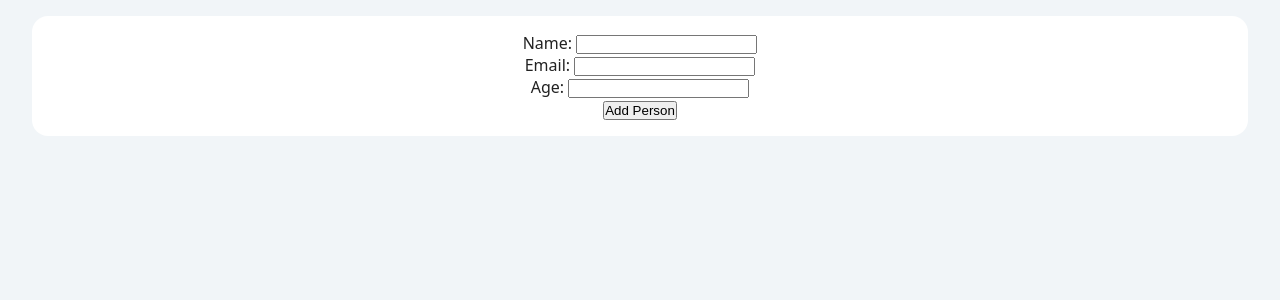
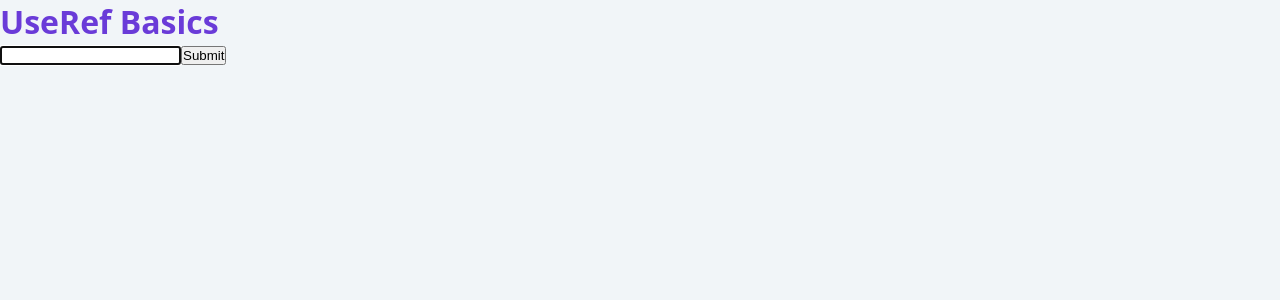
Before and after one commit to Suredun254/tutorial, a React (Create React App) app: page / in a window 1280 px wide. Shown: the top 300 px of the page. Built offline with nearby package versions, Linux system fonts and the light colour scheme.

Commit message:
UseRef basics

```diff
--- a/src/App.js
+++ b/src/App.js
@@ -11,7 +11,8 @@ import React from "react";
 // import ShortCircuitEvaluation from "./advancedReact/ConditionalRendering/ShortCircuitEvaluation";
 // import SHowHide from "./advancedReact/ConditionalRendering/SHowHide";
 // import ControlledInputs from "./advancedReact/Forms/ControlledInputs";
-import MultipleInputs from "./advancedReact/Forms/MultipleInputs";
+// import MultipleInputs from "./advancedReact/Forms/MultipleInputs";
+import UseRefBasics from "./advancedReact/UseRef/UseRefBasics";
 const App = () => {
   return (
     <div>
@@ -27,7 +28,8 @@ const App = () => {
       {/* <ShortCircuitEvaluation /> */}
       {/* <SHowHide /> */}
       {/* <ControlledInputs /> */}
-      <MultipleInputs />
+      {/* <MultipleInputs />*/}
+      <UseRefBasics />
     </div>
   );
 };
--- /dev/null
+++ b/src/advancedReact/UseRef/UseRefBasics.js
@@ -0,0 +1,24 @@
+import React, { useEffect, useRef } from "react";
+
+const UseRefBasics = () => {
+  const refContainer = useRef(null);
+  const handleSubmit = (e) => {
+    e.preventDefault();
+  };
+  useEffect(() => {
+    refContainer.current.focus();
+  });
+  return (
+    <div>
+      <h1>UseRef Basics</h1>
+      <form action="" onSubmit={handleSubmit}>
+        <div>
+          <input type="text" name="" id="" ref={refContainer} />
+          <button type="submit">Submit</button>
+        </div>
+      </form>
+    </div>
+  );
+};
+
+export default UseRefBasics;
```
Also changed, not shown: src/advancedReact/UseReducer/UseReducer.js (added).
